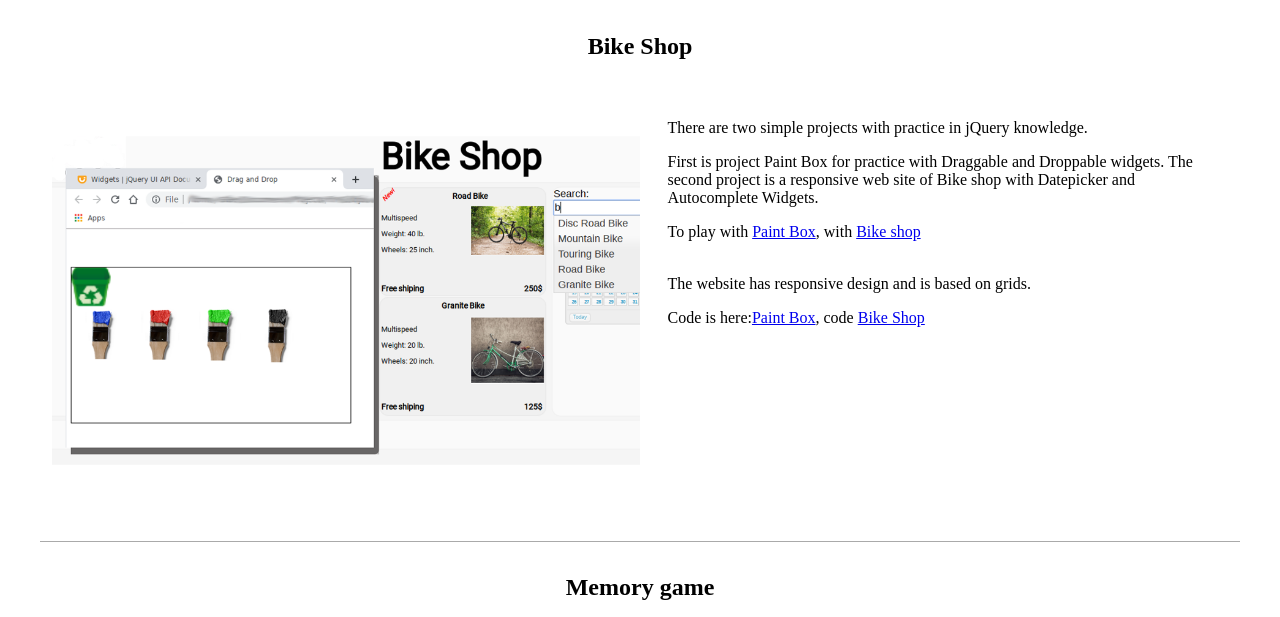
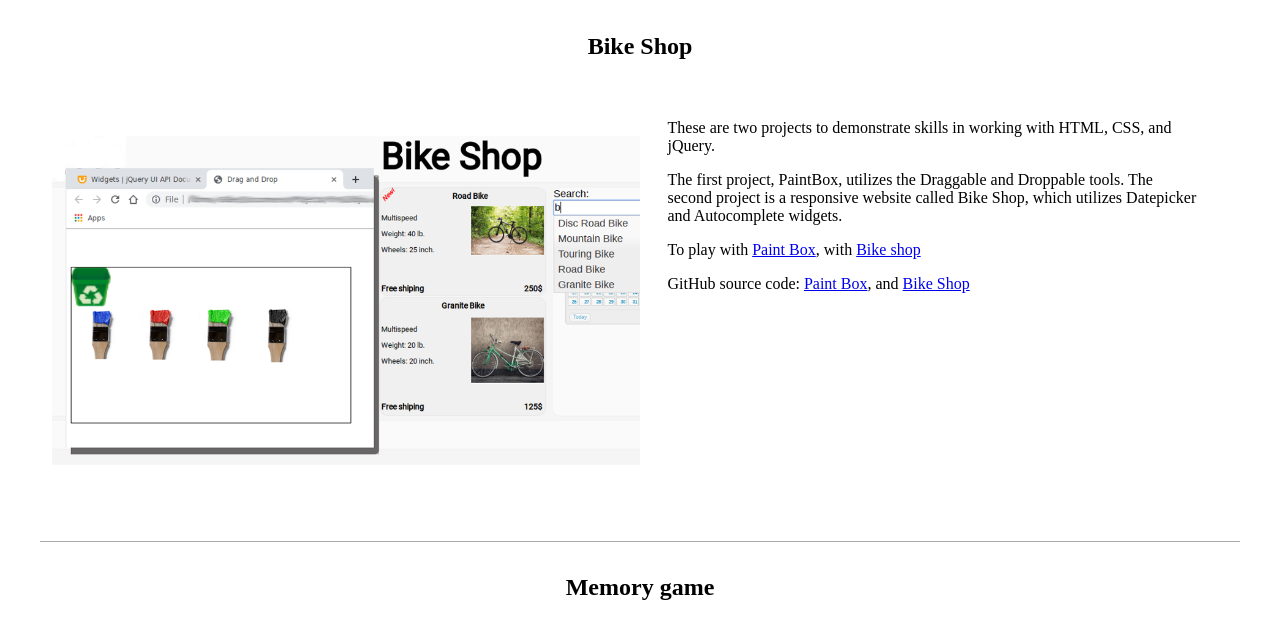
Before and after one commit to RaftsDev/Portfolio, a plain HTML site: page index.html in a window 1280 px wide. Shown: the part 170-787 px from the top of the page. Drawn offline with Linux system fonts and the light colour scheme; a web font is replaced by a local one.

Commit message:
Feat: Update of description of PaintBox and Bike Shop projects.

```diff
--- a/index.html
+++ b/index.html
@@ -25,14 +25,12 @@
             <img src="images\jQuery-960x720.png" alt="Project Bike shop">
           </div>
           <div class="project-description">
-            <p>There are two simple projects with practice in jQuery knowledge. </p>
-            <p> First is project Paint Box for practice with Draggable and Droppable widgets.
-              The second project is a responsive web site of Bike shop with Datepicker and Autocomplete Widgets.</p>
+            <p>These are two projects to demonstrate skills in working with HTML, CSS, and jQuery.</p>
+              <p>The first project, PaintBox, utilizes the Draggable and Droppable tools.
+                The second project is a responsive website called Bike Shop, which utilizes Datepicker and Autocomplete widgets.</p>
               To play with <a href="https://RaftsDev.github.io/PaintBox/" target="_blank">Paint Box</a>, with <a href="https://RaftsDev.github.io/Bike-shop/" target="_blank">Bike shop</a>
             <br class='pad-view'>
-            <br class='pad-view'>
-            <p>The website has responsive design and is based on grids.</p>
-            <p>Code is here:<a href="https://github.com/RaftsDev/PaintBox" target="_blank">Paint Box</a>, code <a href="https://github.com/RaftsDev/Bike-shop" target="_blank">Bike Shop</a></p>
+            <p>GitHub source code: <a href="https://github.com/RaftsDev/PaintBox" target="_blank">Paint Box</a>, and <a href="https://github.com/RaftsDev/Bike-shop" target="_blank">Bike Shop</a></p>
           </div>
         </div>
         <div class="project-wrap">
```
